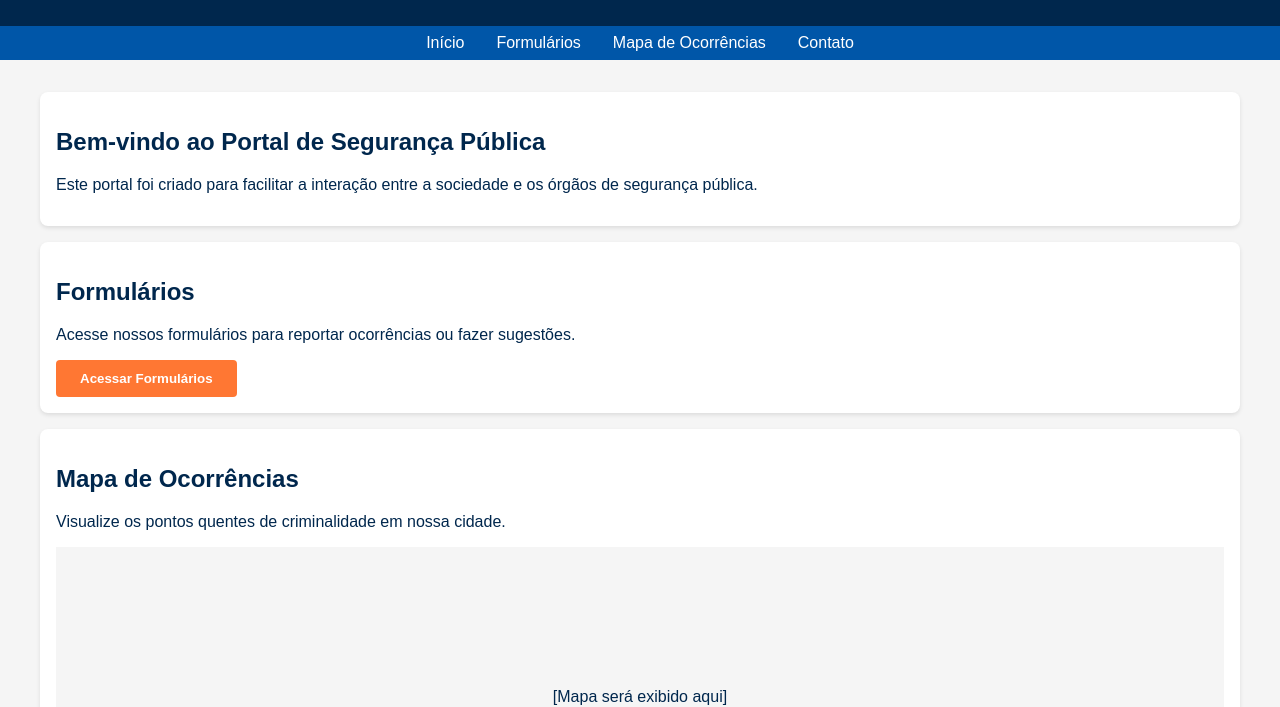
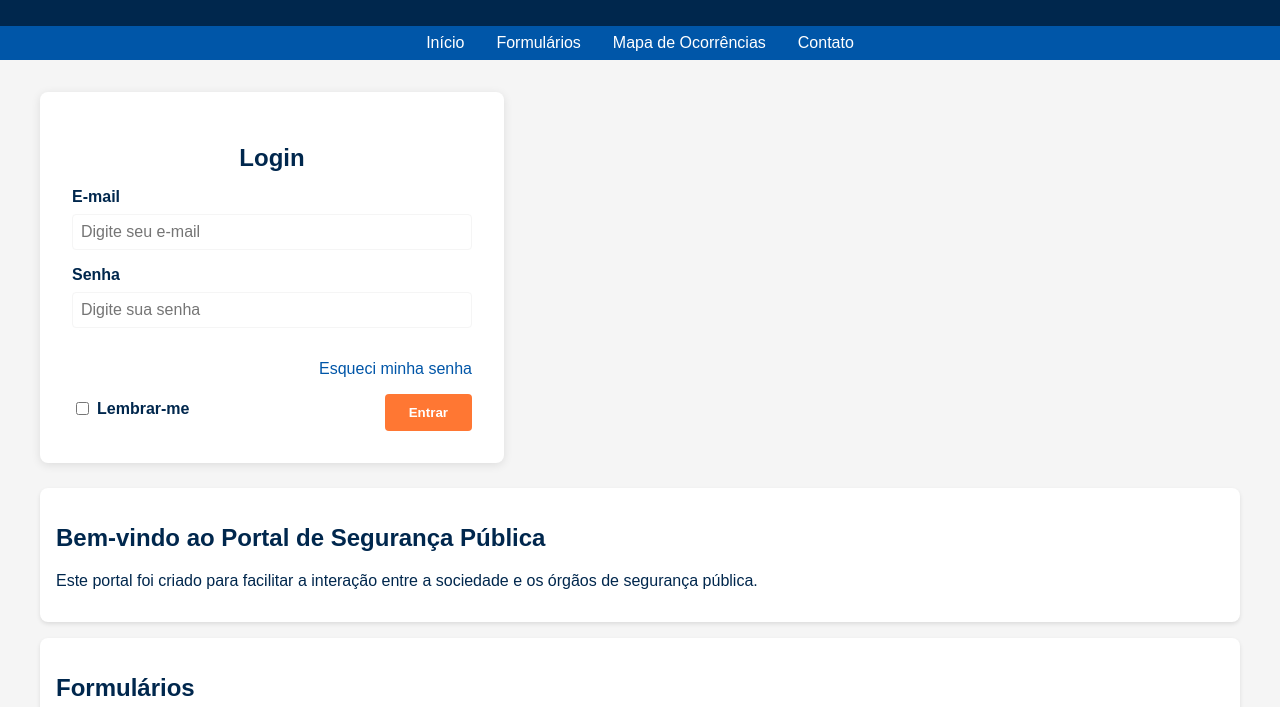
Before and after one commit to FabioNilo/hackaton, a plain HTML site: page index.html in a window 1280 px wide. Shown: the part 93-800 px from the top of the page. Drawn offline with Linux system fonts and the light colour scheme.

Commit message:
card de login

```diff
--- a/index.html
+++ b/index.html
@@ -22,6 +22,32 @@
     </nav>
 
     <main>
+        <section class="login-card">
+            <h2>Login</h2>
+            <form action="/login" method="POST">
+                <label for="email">E-mail</label>
+                <input type="email" id="email" name="email" placeholder="Digite seu e-mail" required>
+
+                <label for="senha">Senha</label>
+                <input type="password" id="senha" name="senha" placeholder="Digite sua senha" required>
+
+                <!-- reCAPTCHA -->
+                <div class="g-recaptcha" data-sitekey="SUA_CHAVE_PUBLICA"></div>
+
+                <!-- Esqueci minha senha -->
+                <div class="forgot-password">
+                    <a href="#esqueci-senha">Esqueci minha senha</a>
+                </div>
+
+                <!-- Botões -->
+                <div class="login-buttons">
+                    <label>
+                        <input type="checkbox" name="lembrar"> Lembrar-me
+                    </label>
+                    <button type="submit" class="btn">Entrar</button>
+                </div>
+            </form>
+        </section>
         <section id="inicio" class="card">
             <h2>Bem-vindo ao Portal de Segurança Pública</h2>
             <p>Este portal foi criado para facilitar a interação entre a sociedade e os órgãos de segurança pública.</p>
--- a/styles.css
+++ b/styles.css
@@ -69,6 +69,67 @@ main {
     margin: 2rem auto;
     padding: 0 1rem;
 }
+.login-card {
+    background-color: var(--branco);
+    padding: 2rem;
+    border-radius: 8px;
+    box-shadow: 0 2px 10px rgba(0, 0, 0, 0.1);
+    max-width: 400px;
+    width: 100%;
+    margin-bottom: 25px;
+}
+
+.login-card h2 {
+    text-align: center;
+    margin-bottom: 1rem;
+}
+
+form {
+    display: flex;
+    flex-direction: column;
+}
+
+label {
+    margin-bottom: 0.5rem;
+    font-weight: bold;
+}
+
+input[type="email"], input[type="password"] {
+    padding: 0.5rem;
+    margin-bottom: 1rem;
+    border: 1px solid var(--cinza-claro);
+    border-radius: 4px;
+    font-size: 1rem;
+}
+
+.g-recaptcha {
+    margin-bottom: 1rem;
+}
+
+.forgot-password {
+    margin-bottom: 1rem;
+    text-align: right;
+}
+
+.forgot-password a {
+    color: var(--azul-medio);
+    text-decoration: none;
+}
+
+.login-buttons {
+    display: flex;
+    justify-content: space-between;
+    align-items: center;
+}
+
+.login-buttons label {
+    display: flex;
+    align-items: center;
+}
+
+.login-buttons input[type="checkbox"] {
+    margin-right: 0.5rem;
+}
 
 .card {
     background-color: var(--branco);
@@ -99,7 +160,30 @@ footer {
     width: 100%;
 }
 
+@media (max-width: 600px) {
+    .login-card {
+        padding: 1rem;
+    }
 
+    header {
+        flex-direction: column;
+        text-align: center;
+    }
+
+    h1 {
+        font-size: 1.4rem;
+    }
+
+    .login-buttons {
+        flex-direction: column;
+        align-items: flex-start;
+    }
+
+    .login-buttons button {
+        margin-top: 1rem;
+        width: 100%;
+    }
+}
 
 
 @media (max-width: 768px) {
```
